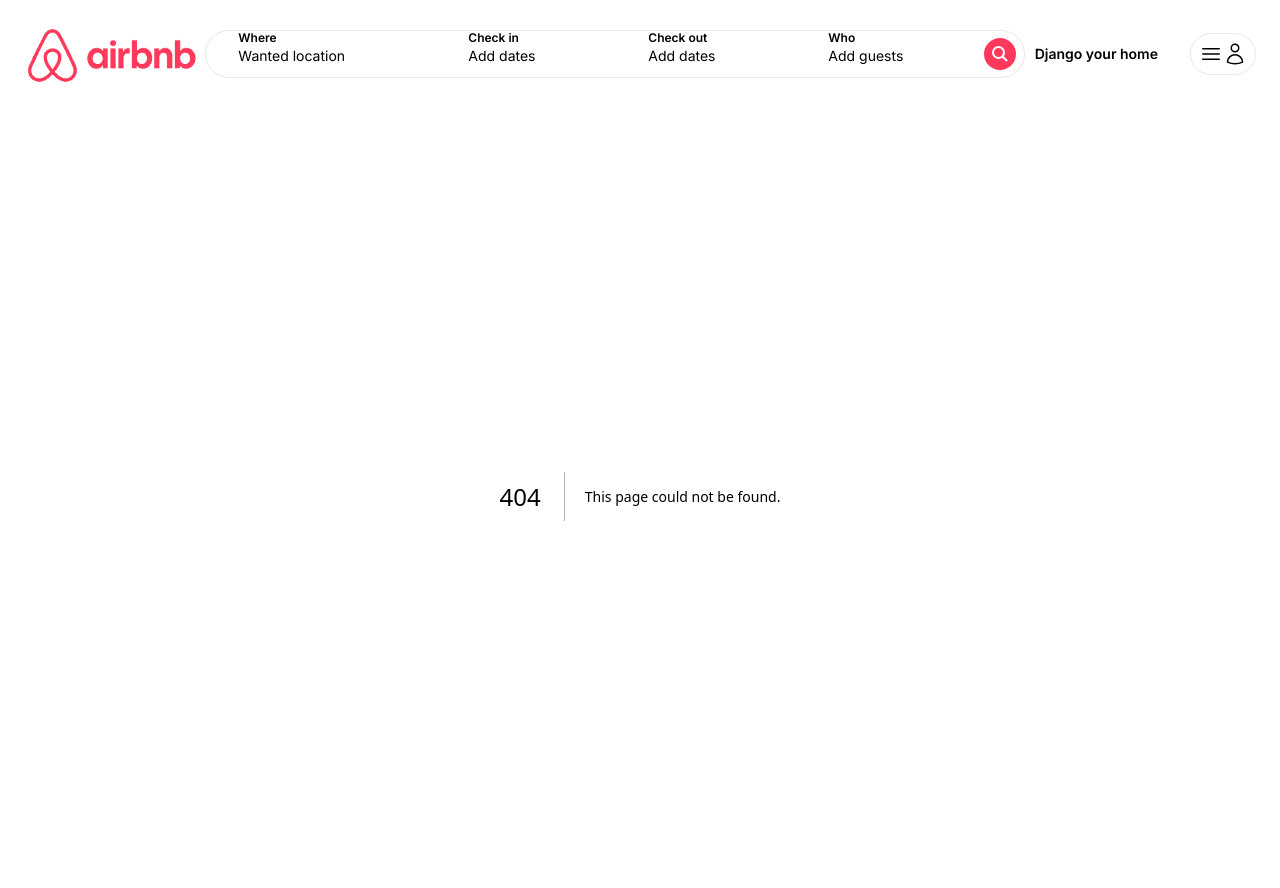
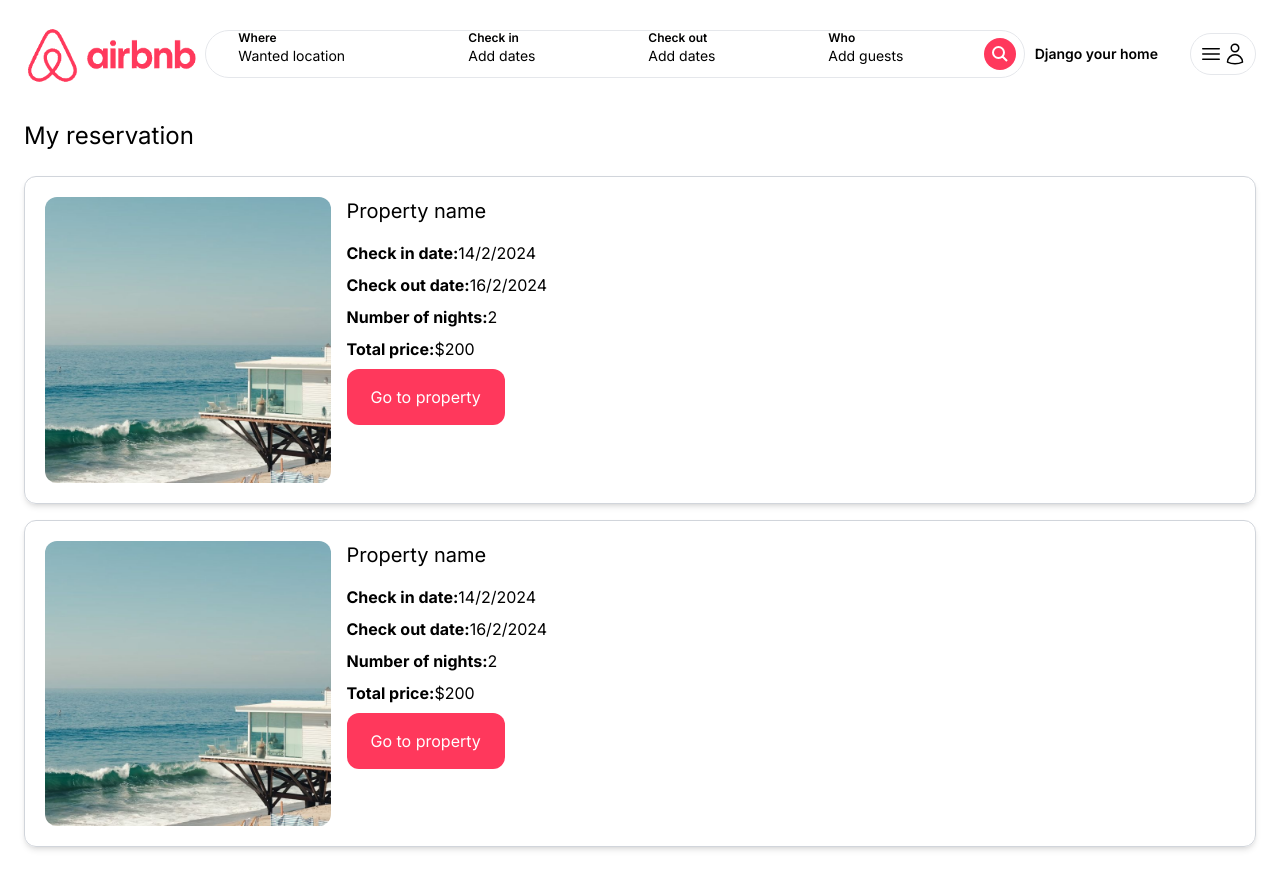
Before and after one commit to laura302/AirBnb_Front, a Next.js app: page /myreservations in a window 1280 px wide. Before the commit this address had no page. Shown: the top 888 px of the page. Built offline with nearby package versions, Linux system fonts and the light colour scheme.

Commit message:
My reservations (static)

```diff
--- /dev/null
+++ b/app/myreservations/page.tsx
@@ -0,0 +1,66 @@
+import Image from "next/image";
+
+const myReservationsPage = () => {
+    return (
+        <main className="max-w-[1500px] mx-auto px-6 pb-6">
+
+                <h1 className='my-6 text-2xl'>My reservation</h1>
+
+                <div className='space-y-4'>
+                    <div className='p-5  grid grids-cols-1 md:grid-cols-4 gap-4 shadow-md border border-gray-300 rounded-xl'>
+                        <div className='col-span-1'>
+                            <div className='relative overflow-hidden aspect-square rounded-xl'>
+                                <Image
+                                    fill
+                                    src="/beach_1.jpg"
+                                    className='hover:scale-110 object-cover transition h-full w-full'
+                                    alt='beach house'
+                                />
+                            </div>
+                        </div>
+
+                        <div className="col-span-3">
+                            <h2 className="mb-4 text-xl">Property name</h2>
+
+                            <p className="mb-2"><strong>Check in date:</strong>14/2/2024</p>
+                            <p className="mb-2"><strong>Check out date:</strong>16/2/2024</p>
+
+                            <p className="mb-2"><strong>Number of nights:</strong>2</p>
+                            <p className="mb-2"><strong>Total price:</strong>$200</p>
+
+                            <div className="inline-block cursor-pointer py-4 px-6 bg-airbnb text-white rounded-xl">Go to property</div>
+
+                        </div>
+                    </div>
+
+                    <div className='p-5  grid grids-cols-1 md:grid-cols-4 gap-4 shadow-md border border-gray-300 rounded-xl'>
+                        <div className='col-span-1'>
+                            <div className='relative overflow-hidden aspect-square rounded-xl'>
+                                <Image
+                                    fill
+                                    src="/beach_1.jpg"
+                                    className='hover:scale-110 object-cover transition h-full w-full'
+                                    alt='beach house'
+                                />
+                            </div>
+                        </div>
+
+                        <div className="col-span-3">
+                            <h2 className="mb-4 text-xl">Property name</h2>
+
+                            <p className="mb-2"><strong>Check in date:</strong>14/2/2024</p>
+                            <p className="mb-2"><strong>Check out date:</strong>16/2/2024</p>
+
+                            <p className="mb-2"><strong>Number of nights:</strong>2</p>
+                            <p className="mb-2"><strong>Total price:</strong>$200</p>
+
+                            <div className="inline-block cursor-pointer py-4 px-6 bg-airbnb text-white rounded-xl">Go to property</div>
+
+                        </div>
+                    </div>
+            </div>
+        </main>
+    )
+}
+
+export default myReservationsPage;
```
